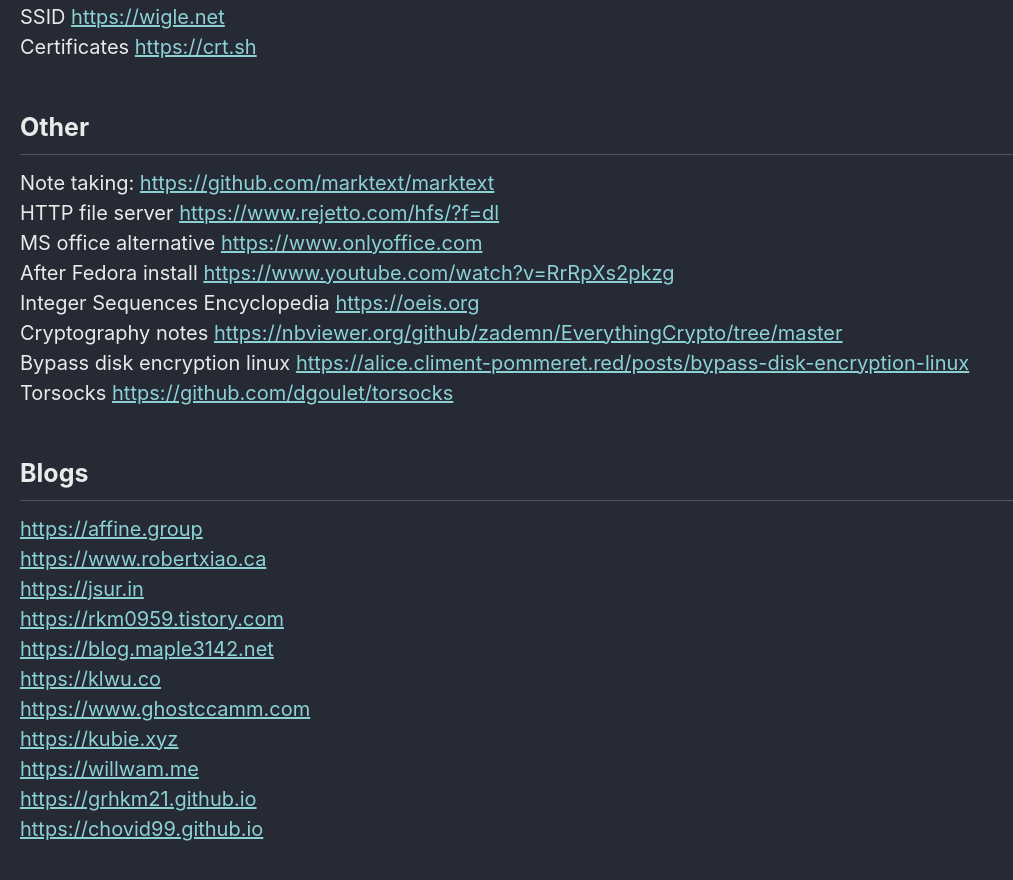
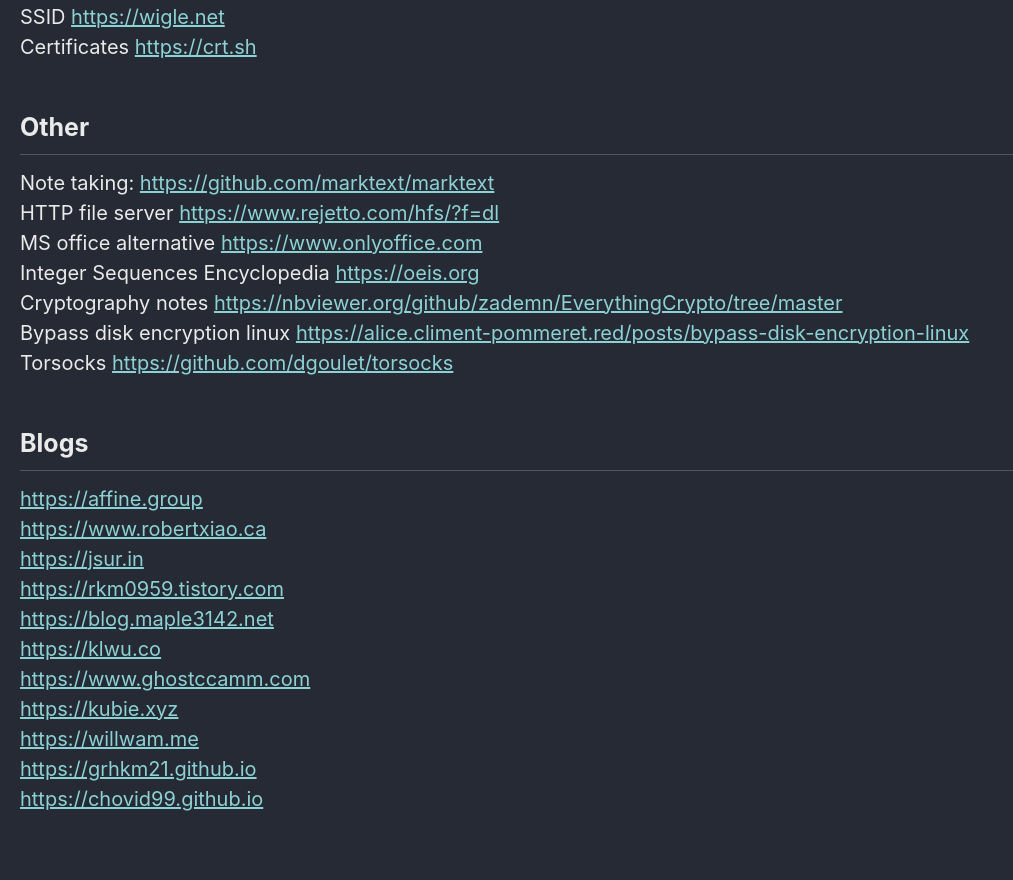
Before and after one commit to Connor-McCartney/Connor-McCartney.github.io, a Jekyll site: the page built from _pages/misc/resources.md, in a window 1280 px wide and 900 px high, scrolled down 1336 px. Shown: the top 880 px of the window, without its empty margins (0-1013 px from the left). Built offline with Jekyll 4.4.1, drawn with Linux system fonts in a browser that asks for light colours; cached includes are drawn as plain includes.

Commit message:
Update resources.md

```diff
--- a/_pages/misc/resources.md
+++ b/_pages/misc/resources.md
@@ -47,7 +47,6 @@ Certificates <https://crt.sh> <br>
 Note taking: <https://github.com/marktext/marktext> <br>
 HTTP file server <https://www.rejetto.com/hfs/?f=dl> <br>
 MS office alternative <https://www.onlyoffice.com> <br>
-After Fedora install <https://www.youtube.com/watch?v=RrRpXs2pkzg>  <br>
 Integer Sequences Encyclopedia <https://oeis.org> <br>
 Cryptography notes <https://nbviewer.org/github/zademn/EverythingCrypto/tree/master> <br>
 Bypass disk encryption linux <https://alice.climent-pommeret.red/posts/bypass-disk-encryption-linux> <br>
```
